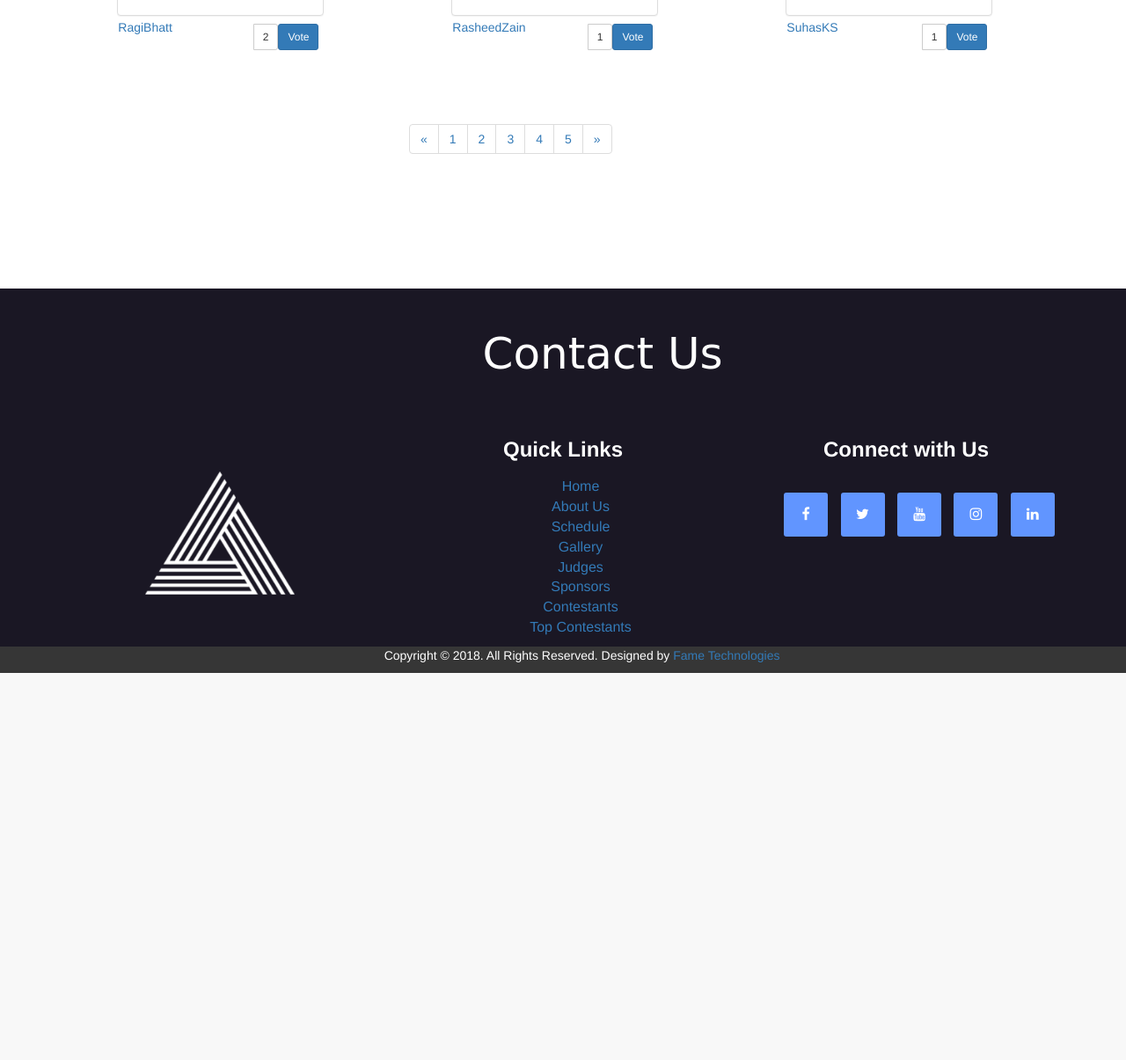
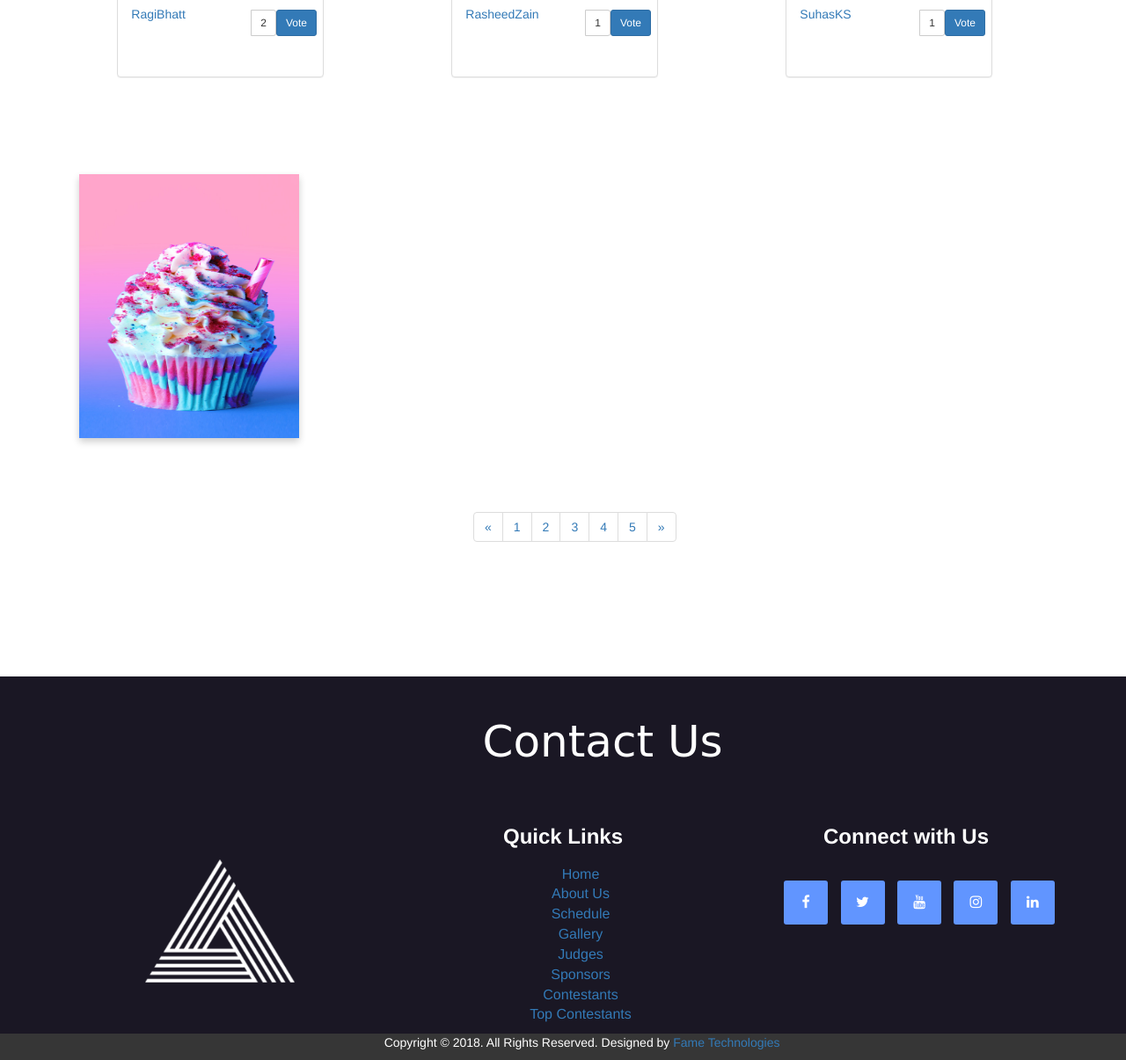
Before and after one commit to darshika007/FOB, a PHP site: page /cont.php in a window 1280 px wide. Shown: the part 759-1964 px from the top of the page at 88% size. Before the commit the page ends 1524 px from the top, so only its background shows below. Run offline with PHP 8.4, Linux system fonts and the light colour scheme; data comes from the database, SQL or seed files in the repository; data that the repository does not hold is empty; some web fonts are replaced.

Commit message:
changes made

```diff
--- a/cupcake-master/cont.php
+++ b/cupcake-master/cont.php
@@ -24,94 +24,139 @@ include("include.php");
     <script src="main.js"></script>
 
 
-    <style>
-        html,
-        body {
+   <style>
+        html, body{
             overflow-x: hidden;
         }
 
-        @media(max-width:321px) {
-            #bp_banner .hero-text {
-                font-size: 20px;
-                left: 5px;
+       #bp_banner .hero-text
+       {
+            color: #fff !important;
+            text-align: center;
+            z-index: 1;
+            font-size: 50px;
+        }
+
+      @media(max-width: 414px) {
+            #bp_banner .hero-text h1
+            {
+                bottom: 5%;
+                margin-top: -5px;
+                margin-left: -20%;
+                font-size: 48px;
             }
         }
 
-        @media(max-width:1024px) {
-            #bp_banner .hero-text h1 {
+         @media(max-width: 320px) {
+            #bp_banner .hero-text h1
+            {
                 bottom: 5%;
-                /* padding-top: -30%; */
-                margin-top: -250px;
-                left: 35%;
+                margin-top: -5px;
+                margin-left: -28%;
+                font-size: 48px;
             }
         }
 
-        @media(max-width: 768px) {
-            #bp_banner .hero-text h1 {
+
+        @media(min-width: 768px) {
+            #bp_banner .hero-text h1
+            {
                 bottom: 5%;
-                /* padding-top: -30%; */
-                margin-top: -100px;
-                left: 35%;
+                margin-top: -30px;
+                margin-left: -7%;
+                /* font-size: 60px; */
+            }
+
+            #contpanels
+            {
+                padding-left: 20%;
+            }
+
+            #pages
+            {
+                padding-left: 20%;
+            }
+
+
+
+
+        }
+
+        @media(min-width: 1024px) {
+            #bp_banner .hero-text h1
+            {
+                bottom: 5%;
+                margin-top: -140px;
+                margin-left: -4%;
+                /* font-size: 40px; */
+            }
+
+            #contpanels
+            {
+                padding-left: 0%;
+            }
+
+            #pages
+            {
+                padding-left: 0%;
+
             }
         }
 
-        @media(max-width: 375px) {
-            #bp_banner .hero-text h1 {
+
+        @media(min-width: 1025px) {
+            #bp_banner .hero-text h1
+            {
                 bottom: 5%;
-                /* padding-top: -30%; */
-                margin-top: -100px;
-                left: 20%;
+                margin-top: -40px;
+                margin-left: -4%;
+                /* font-size: 40px; */
             }
         }
 
-        @media(max-width: 414px) {
-            #bp_banner .hero-text h1 {
-                bottom: 5%;
-                /* padding-top: -30%; */
-                margin-top: -100px;
-                left: 20%;
-            }
-        }
 
-        @media(max-width: 320px) {
-            #bp_banner .hero-text h1 {
-                bottom: 5%;
-                /* padding-top: -30%; */
-                margin-top: -20px;
-                margin-left: -10%;
-                font-size: 50px;
-            }
-        }
+.flip-card {
+  background-color: transparent;
+  width: 250px;
+  height: 300px;
+  perspective: 1000px;
+}
 
-        @media(max-width: 360px) {
-            #bp_banner .hero-text h1 {
-                bottom: 5%;
-                /* padding-top: -30%; */
-                margin-top: -20px;
-                padding-left: -10%;
-                margin-left: -37%;
-            }
-        }
+.flip-card-inner {
+  position: relative;
+  width: 100%;
+  height: 100%;
+  text-align: center;
+  transition: transform 0.6s;
+  transform-style: preserve-3d;
+  box-shadow: 0 4px 8px 0 rgba(0,0,0,0.2);
+}
 
-        @media(max-width: 411px) {
-            #bp_banner .hero-text h1 {
-                bottom: 5%;
-                /* padding-top: -30%; */
-                margin-top: -20px;
-                left: 15%;
-            }
-        }
+.flip-card:hover .flip-card-inner {
+  transform: rotateY(180deg);
+}
 
-        @media(max-width: 1366px) {
-            #bp_banner .hero-text h1 {
-                bottom: 5%;
-                /* padding-top: -30%; */
-                margin-top: -20px;
-                left: 43%;
-            }
-        }
-    </style>
+.flip-card-front, .flip-card-back {
+  position: absolute;
+  width: 100%;
+  height: 100%;
+  backface-visibility: hidden;
+}
 
+.flip-card-front {
+  background-color: #bbb;
+  color: black;
+  z-index: 2;
+}
+
+.flip-card-back {
+  background-color: rgb(47, 25, 70);
+  color: white;
+  transform: rotateY(180deg);
+  z-index: 1;
+  padding-top:30%;
+}
+</style>
 </head>
 
 <body>
@@ -194,12 +239,12 @@ include("include.php");
         <div class="overlay"></div>
 
         <div class="hero-text">
-            <h1 style="color: #fff; text-align: center; z-index: 1; font-size: 60px; ">Contestants</h1>
+            <h1>Contestants</h1>
         </div>
     </section>
     <!--End Banner-->
 
-    <div class="row" style="margin-top: 7%; margin-left: 2%;">
+    <div id="contpanels" class="row" style="margin-top: 7%; margin-left: 2%;">
         <div class="container">
         <?php
                     $sql="SELECT * FROM regis WHERE status='approve' or status='pending'or status='selected'";
@@ -207,10 +252,11 @@ include("include.php");
                     while($row=mysqli_fetch_assoc($res)){
                         ?>
             <div class="col-md-4">
-               <div class="panel panel-default" style="margin-top: 5%; margin-left: 8%; height: 270px; width: 235px;">
-                    <a href="contind.php?emailid=<?php echo $row['id']; ?>">  <div class="panel-body">
+               <div class="panel panel-default" style="margin-top: 5%; margin-left: 8%; height: 340px; width: 235px;">
+                    <a href="contind.php?emailid=<?php echo $row['id']; ?>">
+                    <div class="panel-body">
                         <img src="<?php echo '../Apple-master/img/users/'. $row['file1']; ?>" height="235px;" width="200px;">
-                    </div></a>
+                    </a>
 
                     <div class="row">
                         <div class="col-md-4">
@@ -230,14 +276,41 @@ include("include.php");
                           </div>
                         </div>
                     </div>
-
+                    </div>
                 </div>
             </div>
                     <?php } ?>
         </div>
     </div>
 
-    <div class="row" style="margin-top: 5%; margin-bottom: 10%;">
+     <div id="contpanels" class="row" style="margin-top: 7%; margin-left: 2%;">
+        <div class="container">
+            <div class="flip-card">
+                <div class="flip-card-inner">
+                    <div class="flip-card-front">
+                      <img src="images/cupcake.jpg" alt="Avatar" style="width:250px; height:300px;">
+                    </div>
+                    <div class="flip-card-back">
+                        <a style="color: #fff;" href="contind.php"><h1>John Doe</h1></a>
+                        <p>Christ University</p>
+                        <div class="btn-group btn-group-sm" role="group" aria-label="...">
+                              <a href="vote.php?emailid=<?php echo $row['id']; ?>"><button type="button" class="btn btn-primary btn-sm" data-toggle="modal" data-target="#voteModal">Vote</button></a>
+                              <?php
+                               $sql="SELECT count(name) AS total FROM vote WHERE email='".$row['email']."'";
+                               $result=mysqli_query($con,$sql);
+                                  $values=mysqli_fetch_array($result);
+                                  $num_rows=$values['total'];
+                              ?>
+                              <button type="button" class="btn btn-default btn-sm"><?php echo $num_rows;?></button>
+                          </div>
+                    </div>
+                 </div>
+            </div>
+        </div>
+    </div>
+
+
+    <div class="row" id="pages" style="margin-top: 5%; margin-bottom: 10%; margin-left: 10%;">
         <div class="container">
             <div class="col-md-4  col-md-push-4">
                 <nav aria-label="Page navigation">
--- a/cupcake-master/vote.php
+++ b/cupcake-master/vote.php
@@ -230,7 +230,7 @@ header("location:topcont.php");
         <div class="overlay"></div>
 
         <div class="hero-text">
-            <h1 style="color: #fff; text-align: center; z-index: 1; font-size: 50px;">Schedule</h1>
+            <h1 style="color: #fff; text-align: center; z-index: 1; font-size: 50px;">Vote</h1>
         </div>
     </section>
     <div class="container">
```
Also changed, not shown: cupcake-master/cont.html (+61 -16 lines), cupcake-master/contind.php (+52 -77 lines), cupcake-master/gallery.php (+18 -9 lines), cupcake-master/index.php (+15 -19 lines), cupcake-master/schedule.php (+72 -25 lines), cupcake-master/topcont.php (+36 -75 lines).
